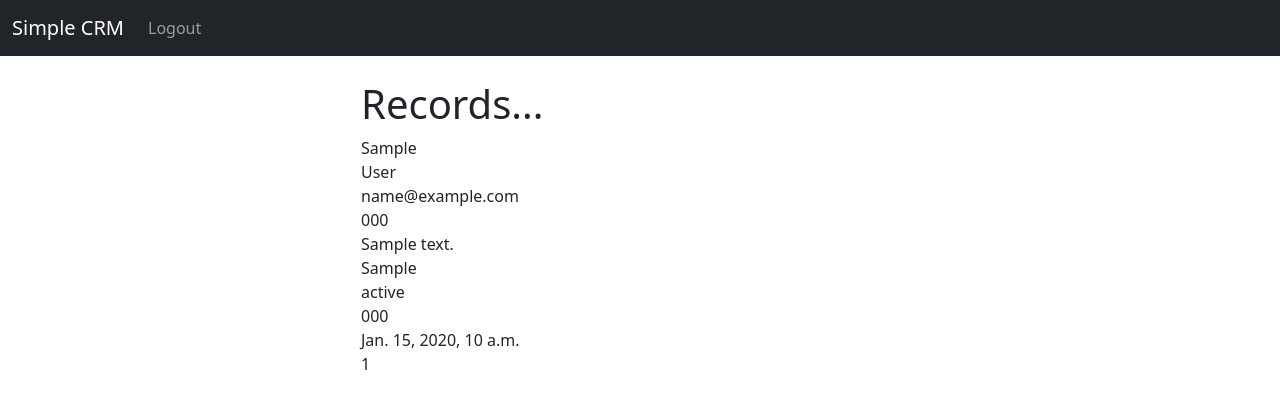
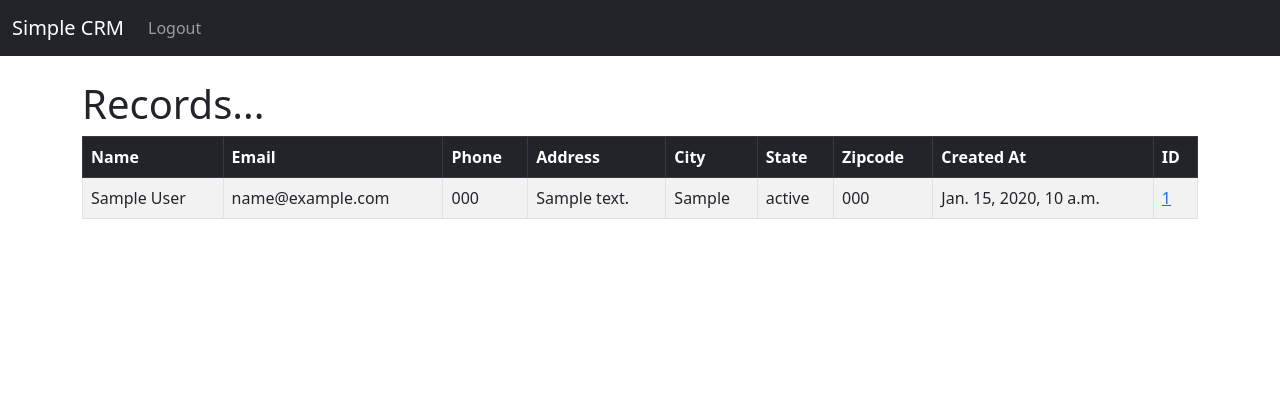
Before and after one commit to abcd5251/Simple-CRM-System, a Django app: page / in a window 1280 px wide. Shown: the top 409 px of the page. Run offline with Django 4.2, Linux system fonts and the light colour scheme; a user stored in the database is signed in; tables that the repository leaves empty hold one stand-in row (values such as "Sample post").

Commit message:
add record

```diff
--- a/website/templates/home.html
+++ b/website/templates/home.html
@@ -2,27 +2,51 @@
 
 {% block content %}
 
-<div class = "col-md-6 offset-md-3">
+
 
 {% if user.is_authenticated %}
 <h1>Records...</h1>
+<table class="table table-striped table-hover table-bordered">
+    <thead class = "table-dark">
+      <tr>
+        <th scope="col">Name</th>
+        <th scope="col">Email</th>
+        <th scope="col">Phone</th>
+        <th scope="col">Address</th>
+        <th scope="col">City</th>
+        <th scope="col">State</th>
+        <th scope="col">Zipcode</th>
+        <th scope="col">Created At</th>
+        <th scope="col">ID</th>
+      </tr>
+    </thead>
+    <tbody>
 
 {% if records%}
     {% for record in records %}
-        {{record.first_name}} <br/>
-        {{record.last_name}} <br/>
-        {{record.email}} <br/>
-        {{record.phone}} <br/>
-        {{record.address}} <br/>
-        {{record.city}} <br/>
-        {{record.state}} <br/>
-        {{record.zipcode}} <br/>
-        {{record.created_at}} <br/>
-        {{record.id}} <br/>
+        <tr>
+            <td>{{record.first_name}}
+            {{record.last_name}}</td>
+            <td>{{record.email}}</td>
+            <td>{{record.phone}}</td>
+            <td>{{record.address}}</td>
+            <td>{{record.city}}</td>
+            <td>{{record.state}}</td>
+            <td>{{record.zipcode}}</td>
+            <td>{{record.created_at}}</td>
+            <td><a href = "{% url 'record' record.id %}">{{record.id}}</a></td>
+        </tr>
     {% endfor %}
 {% endif %}
 
+    </tr>
+</tbody>
+</table>
+
+
 {% else %}
+<div class = "col-md-6 offset-md-3">
+
 <h1> Login </h1>
 <br/>
 
--- a/website/urls.py
+++ b/website/urls.py
@@ -5,5 +5,6 @@ urlpatterns = [
     path('', views.home, name = "home"),  # create home page
     # path('login/', views.login_user, name = "login"),  # create login page
     path('logout/', views.logout_user, name = "logout"),  # create logout page
-    path('register/', views.register_user, name = 'register')
+    path('register/', views.register_user, name = 'register'),
+    path('record/<int:pk>', views.customer_record, name = 'record')
 ]
--- a/website/views.py
+++ b/website/views.py
@@ -57,3 +57,12 @@ def register_user(request):
         return render(request, 'register.html', {'form' : form}) # pass the form(SignUpForm) to the page
 
     return render(request, 'register.html', {'form' : form})
+
+def customer_record(request, pk):
+    if request.user.is_authenticated:
+        # Look Up Records
+        customer_record = Record.objects.get(id = pk) # pk means primary key
+        return render(request, 'record.html', {'customer_record' : customer_record})
+    else:
+        messages.success(request, "You must login to view that page!!!")
+        return redirect('home')
```
Also changed, not shown: website/templates/record.html (added, +48 -0 lines).
